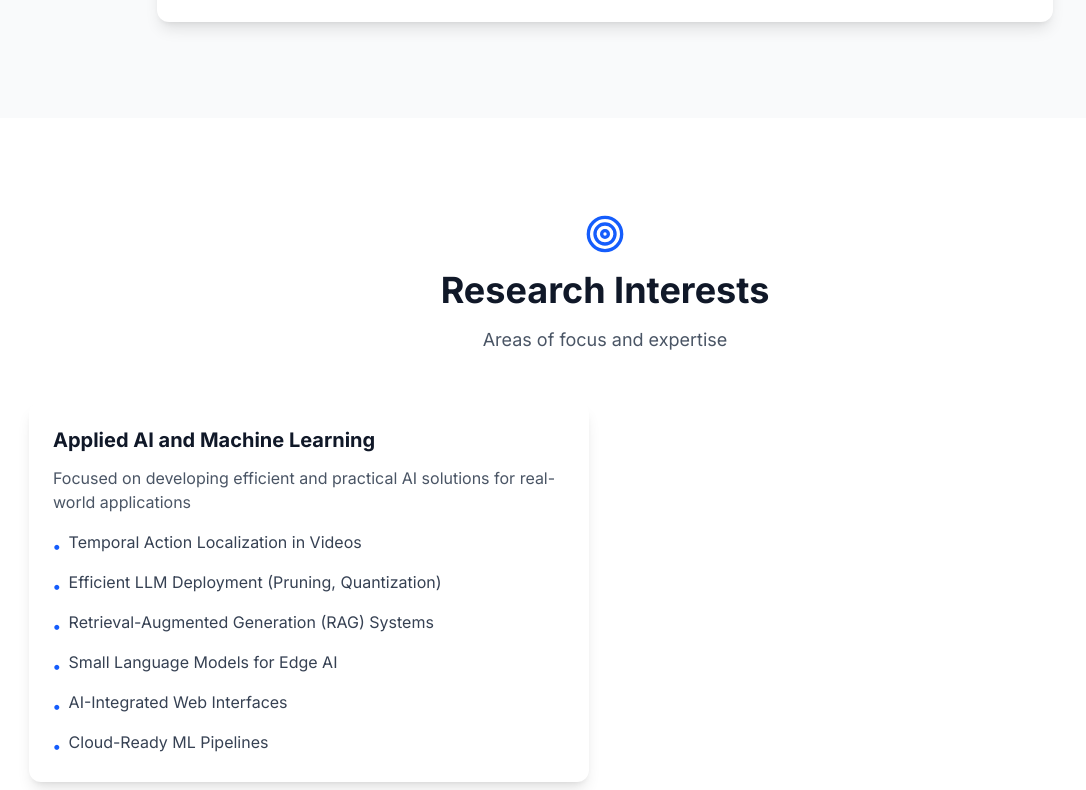
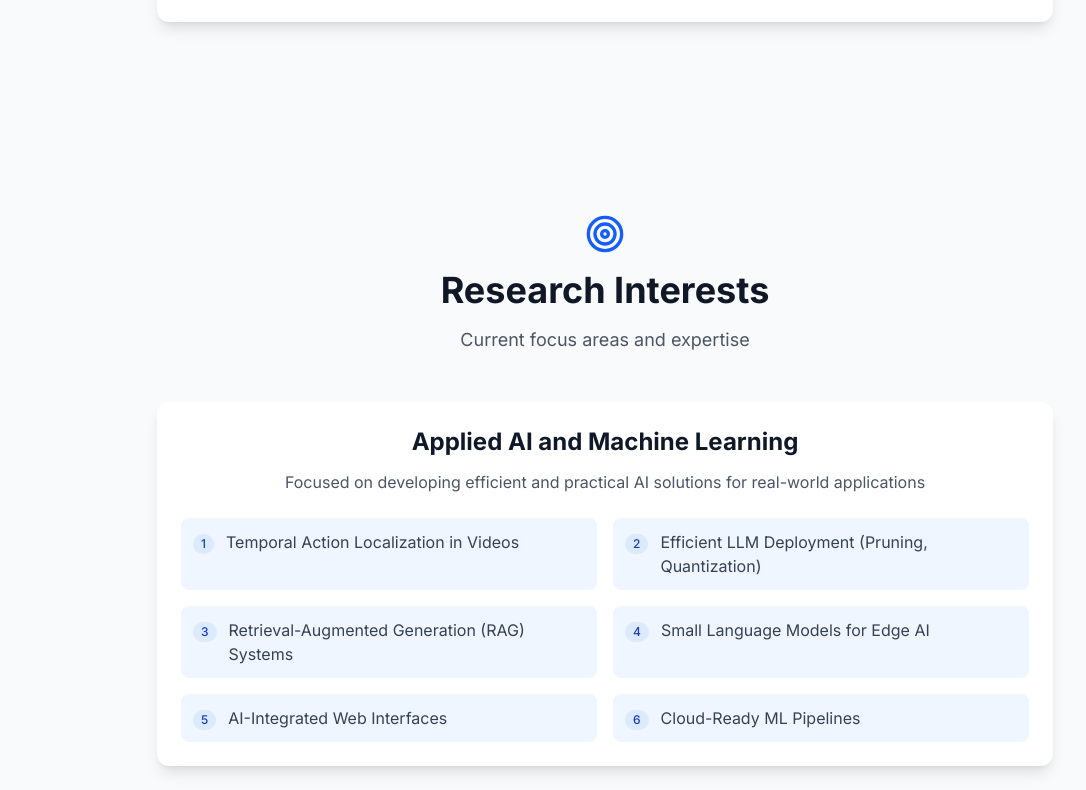
Before and after one commit to sabbumia/sazzadadib, a Next.js app: page /about in a window 1280 px wide. Shown: the part 1290-2080 px from the top of the page, without its empty margins (35-1121 px from the left). Built offline with nearby package versions, Linux system fonts and the light colour scheme.

Commit message:
Update page.tsx

```diff
--- a/app/about/page.tsx
+++ b/app/about/page.tsx
@@ -80,32 +80,34 @@ export default function AboutPage() {
       </Section>
 
       {/* Research Interests Section */}
-      <Section background="white">
+      <Section background="gray">
         <SectionHeader
           title="Research Interests"
-          subtitle="Areas of focus and expertise"
+          subtitle="Current focus areas and expertise"
           icon={<Target size={40} />}
         />
-        <div className="grid md:grid-cols-2 gap-8 max-w-6xl mx-auto">
+        <div className="max-w-4xl mx-auto">
           {researchInterests.map((interest, idx) => (
             <Card key={idx} hover>
               <CardHeader>
-                <CardTitle className="text-xl mb-3">
+                <CardTitle className="text-2xl mb-3 text-center">
                   {interest.category}
                 </CardTitle>
                 {interest.description && (
-                  <p className="text-gray-600 mb-4">{interest.description}</p>
+                  <p className="text-gray-600 mb-6 text-center">{interest.description}</p>
                 )}
               </CardHeader>
               <CardContent>
-                <ul className="space-y-3">
+                <div className="grid md:grid-cols-2 gap-4">
                   {interest.topics.map((topic, topicIdx) => (
-                    <li key={topicIdx} className="flex items-start gap-2">
-                      <span className="text-blue-600 mt-1 font-bold">•</span>
+                    <div key={topicIdx} className="flex items-start gap-3 p-3 rounded-lg bg-blue-50 hover:bg-blue-100 transition-colors">
+                      <Badge variant="primary" size="sm" className="mt-1 flex-shrink-0">
+                        {topicIdx + 1}
+                      </Badge>
                       <span className="text-gray-700">{topic}</span>
-                    </li>
+                    </div>
                   ))}
-                </ul>
+                </div>
               </CardContent>
             </Card>
           ))}
```
